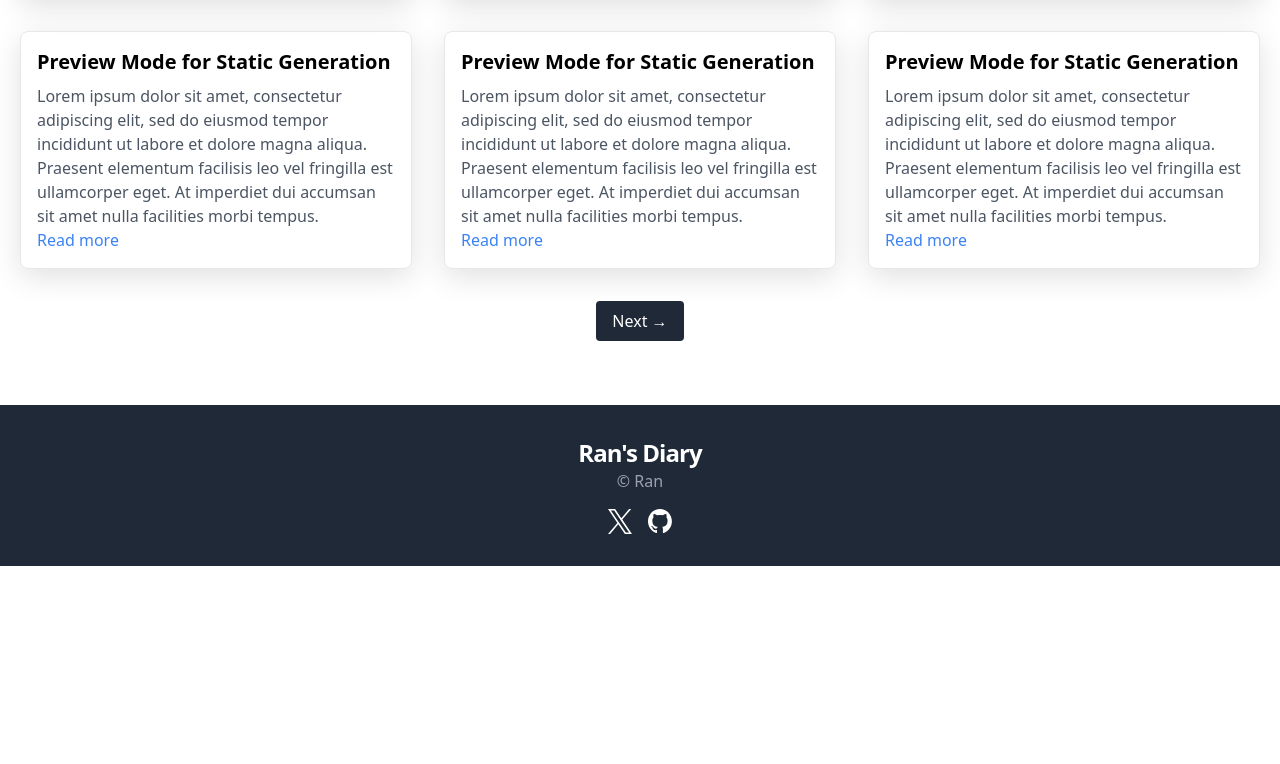
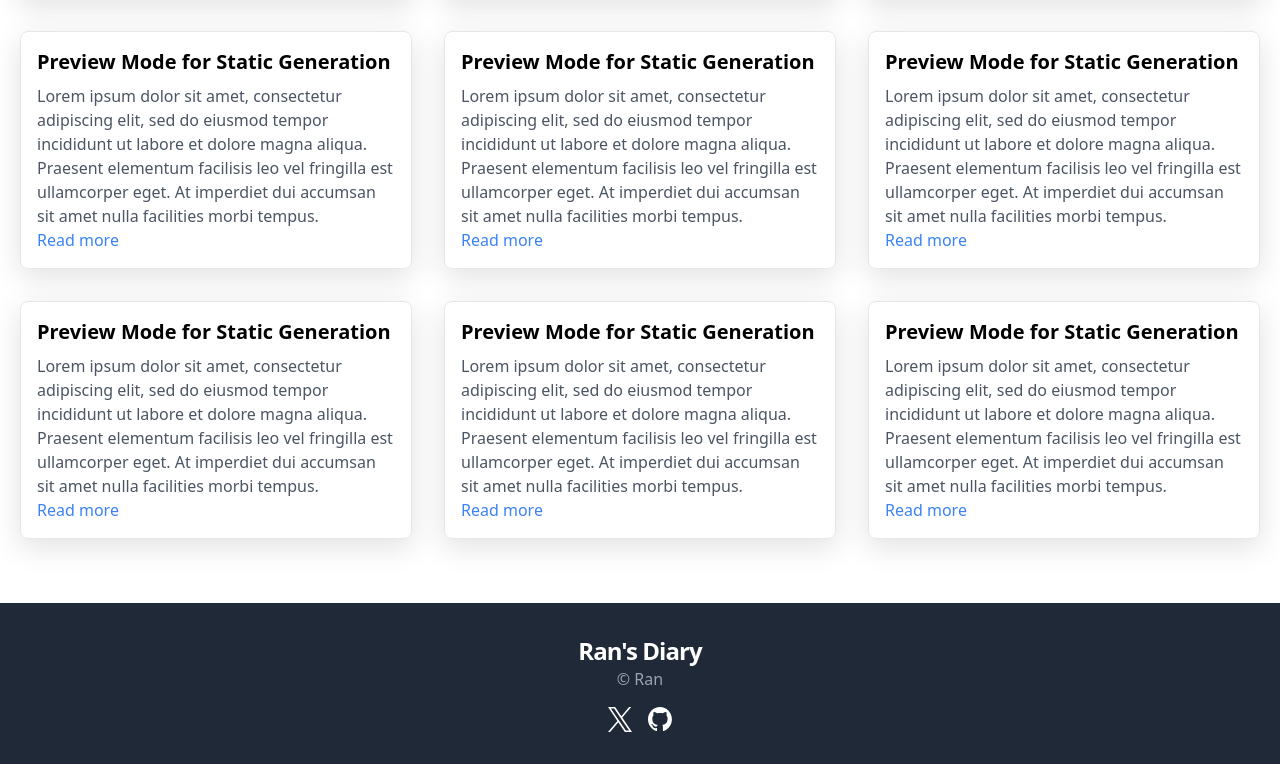
Before and after one commit to Masurun/blog-app, a Next.js app: page /blog/diary in a window 1280 px wide. Shown: the part 637-1401 px from the top of the page. Before the commit the page ends 1203 px from the top, so only its background shows below. Built offline with nearby package versions, Linux system fonts and the light colour scheme.

Commit message:
Update page.tsx

```diff
--- a/src/app/blog/diary/page.tsx
+++ b/src/app/blog/diary/page.tsx
@@ -2,67 +2,24 @@ import { getAllPosts } from "@/lib/api";
 import Container from "@/app/_components/container";
 import { Post } from "@/interfaces/post";
 
-type PageProps = {
-  params: {
-    page: string;
-  };
-};
-
-const POSTS_PER_PAGE = 9;
-
-export default async function Page({ params }: PageProps) {
+export default async function Page() {
   const allPosts: Post[] = await getAllPosts();
-  const totalPages = Math.ceil(allPosts.length / POSTS_PER_PAGE);
-  const currentPage = parseInt(params.page) || 1;
-  const startIndex = (currentPage - 1) * POSTS_PER_PAGE;
-  const selectedPosts = allPosts.slice(startIndex, startIndex + POSTS_PER_PAGE);
 
   return (
     <main className="py-16">
       <Container>
         <div className="grid grid-cols-1 md:grid-cols-2 lg:grid-cols-3 gap-8">
-          {selectedPosts.map((post) => (
+          {allPosts.map((post) => (
             <div key={post.slug} className="p-4 border rounded-lg shadow-md">
               <h2 className="text-xl font-bold mb-2">{post.title}</h2>
               <p className="text-gray-600">{post.excerpt}</p>
-              <a href={`/posts/${post.slug}`} className="text-blue-500 hover:underline">
+              <a href={`/blog-app/blog/posts/${post.slug}`} className="text-blue-500 hover:underline">
                 Read more
               </a>
             </div>
           ))}
         </div>
-
-        <div className="flex justify-center space-x-4 mt-8">
-          {currentPage > 1 && (
-            <a
-              href={`/diary/${currentPage - 1}`}
-              className="px-4 py-2 bg-gray-800 text-white rounded"
-            >
-              ← Previous
-            </a>
-          )}
-          {currentPage < totalPages && (
-            <a
-              href={`/diary/${currentPage + 1}`}
-              className="px-4 py-2 bg-gray-800 text-white rounded"
-            >
-              Next →
-            </a>
-          )}
-        </div>
       </Container>
     </main>
   );
 }
-
-// すべてのページの静的パスを生成
-export async function generateStaticParams() {
-  const allPosts = await getAllPosts();
-  const totalPages = Math.ceil(allPosts.length / POSTS_PER_PAGE);
-
-  return Array.from({ length: totalPages }, (_, index) => ({
-    page: (index + 1).toString(),
-  })).map((params) => ({
-    page: params.page, // パスの一部としてページ番号を使用
-  }));
-}
```
